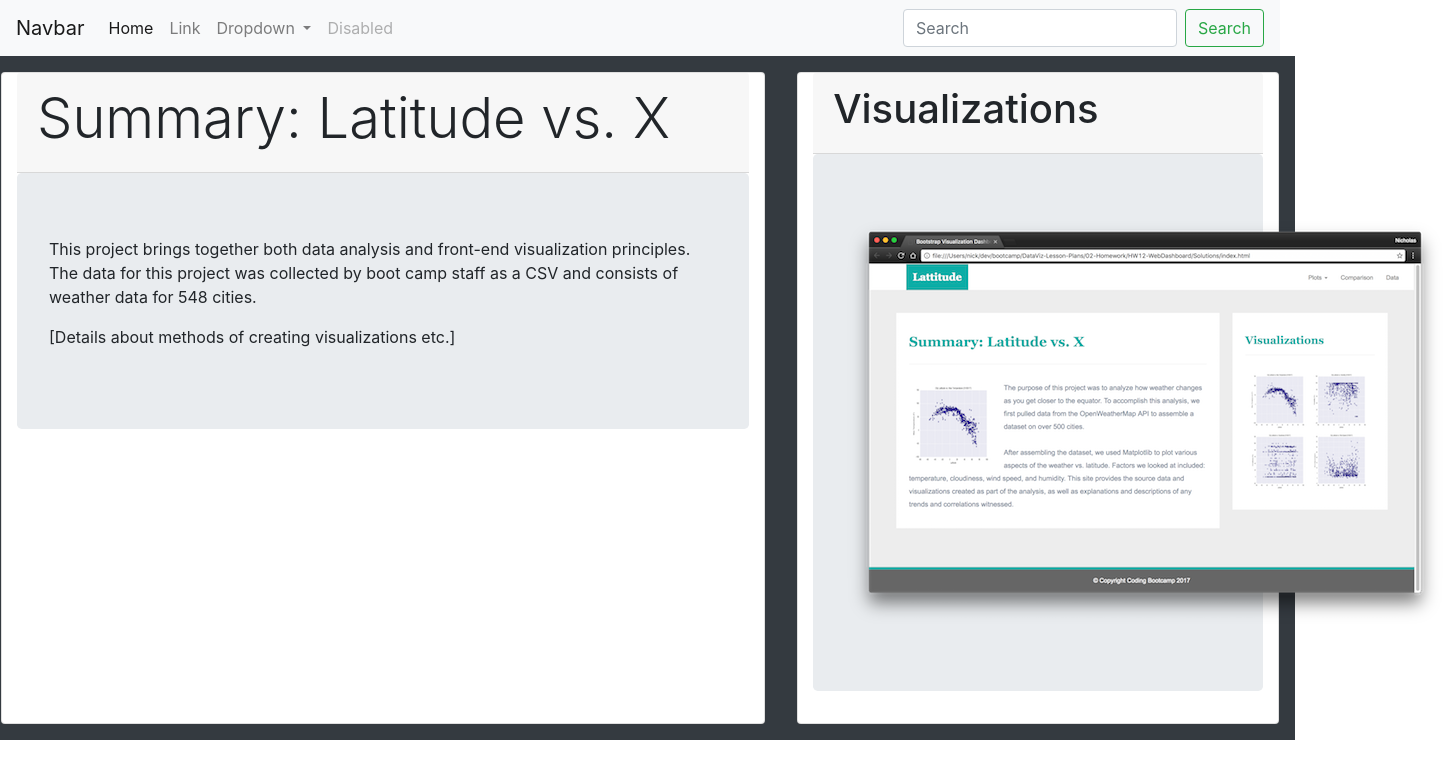
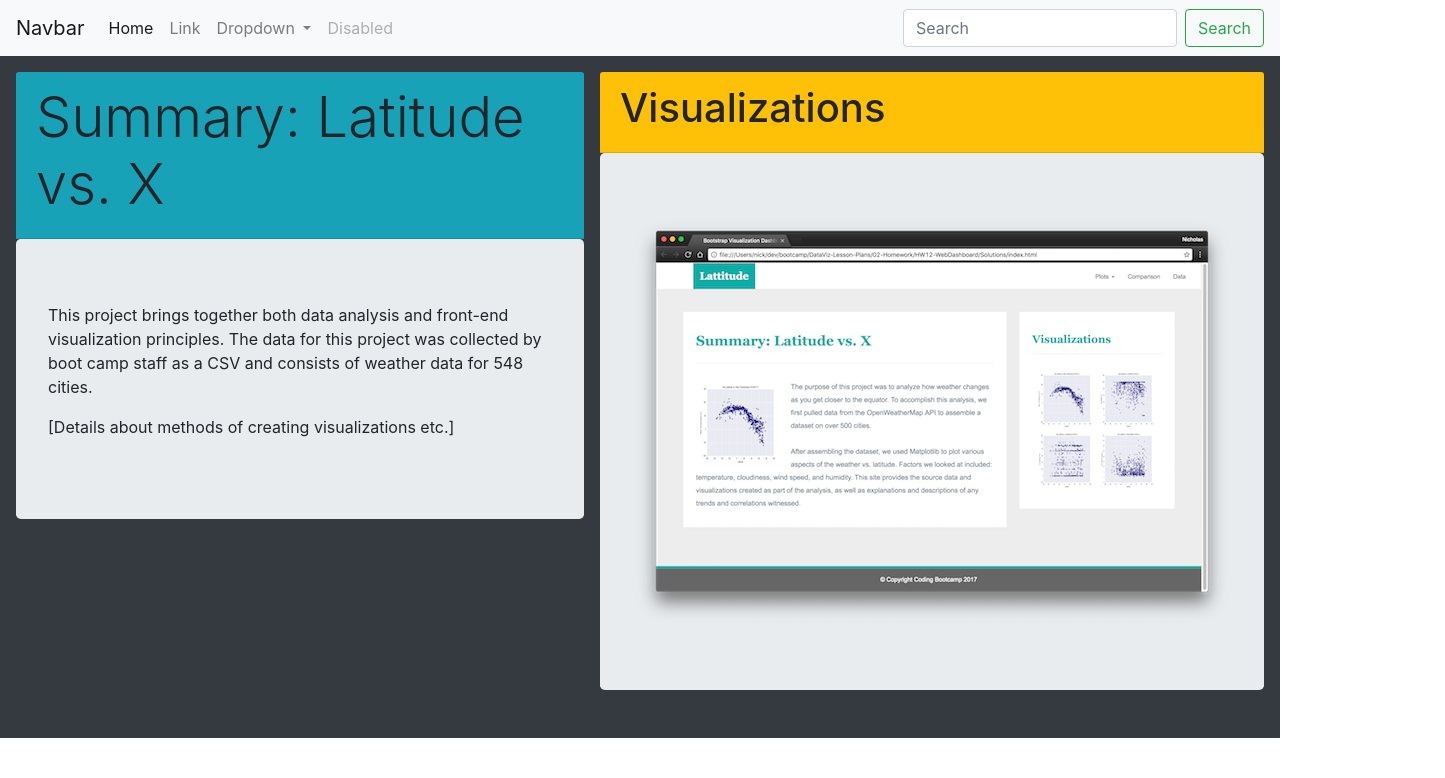
Before and after one commit to eanord4/eanord4.github.io, a plain HTML site: page index.html in a window 1280 px wide. Shown: the whole page, 1445 px wide, since content can reach past the window. Drawn offline with nearby package versions, Linux system fonts and the light colour scheme.

Commit message:
Improve formatting

```diff
--- a/index.html
+++ b/index.html
@@ -52,9 +52,10 @@
         </div>
     </nav>
 
+    <div class="container-fluid">
         <div class="row bg-dark">
-        <div class="col-7 card my-3 mx-3">
-            <div class="card-header">
+            <div class="col py-3 pl-3 pr-2">
+                <div class="card-header bg-info">
                     <h1 class="display-4">Summary: Latitude vs. X</h1>
                 </div>
                 <div class="jumbotron">
@@ -62,8 +63,8 @@
                     <p>[Details about methods of creating visualizations etc.]</p>
                 </div>
             </div>
-        <div class="col card my-3 mx-3">
-            <div class="card-header">
+            <div class="col py-3 pl-2 pr-3">
+                <div class="card-header bg-warning">
                     <h1 class="display-5">Visualizations</h1>
                 </div>
                 <div class="jumbotron">
@@ -71,6 +72,7 @@
                 </div>
             </div>
         </div>
+    </div>
 
 </body>
 
```
Lines whose indentation alone changed are shown as unchanged.
